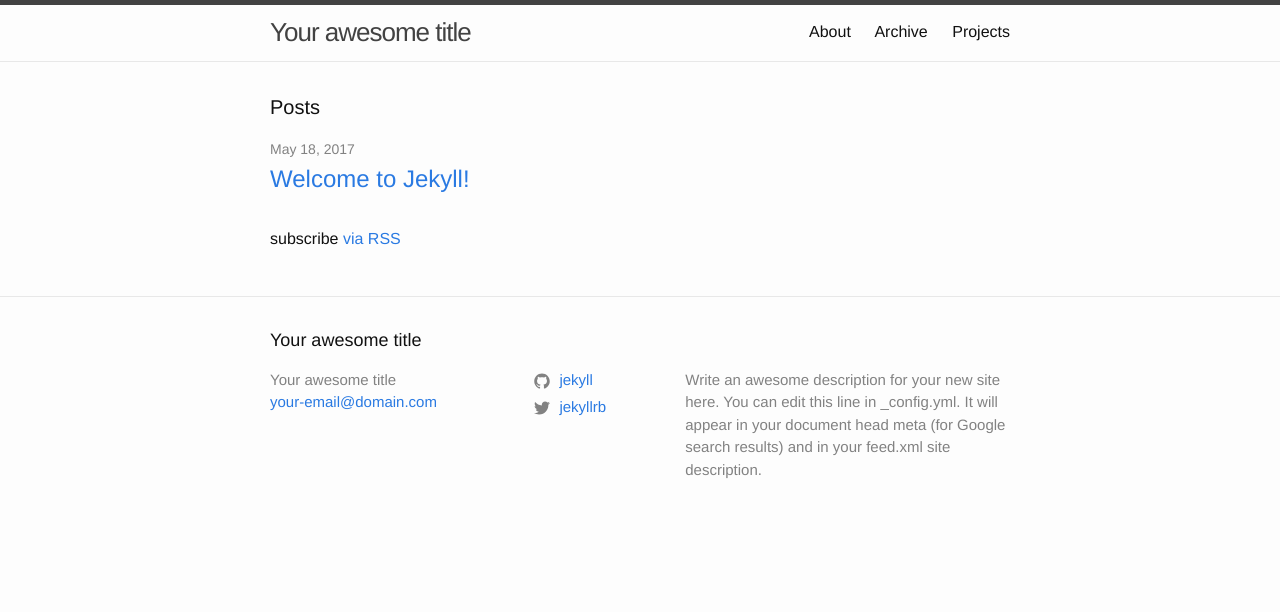
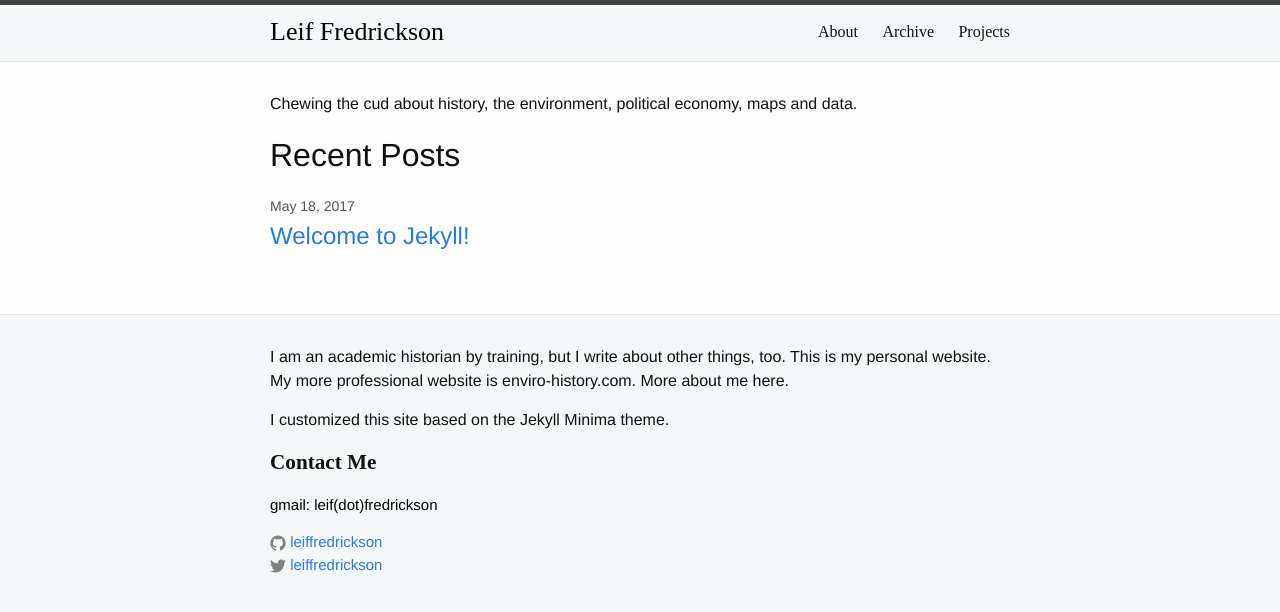
Before and after one commit to leiffredrickson/leiffredrickson, a Jekyll site: the page built from index.md, in a window 1280 px wide. Shown: the top 612 px of the page. Built offline with Jekyll 4.4.1, drawn with Linux system fonts in a browser that asks for light colours.

Commit message:
Customize CSS and some content

```diff
--- a/_config.yml
+++ b/_config.yml
@@ -13,16 +13,16 @@
 # you will see them accessed via {{ site.title }}, {{ site.email }}, and so on.
 # You can create any custom variable you would like, and they will be accessible
 # in the templates via {{ site.myvariable }}.
-title: Your awesome title
-email: your-email@domain.com
+title: Leif Fredrickson
+email:
 description: > # this means to ignore newlines until "baseurl:"
   Write an awesome description for your new site here. You can edit this
   line in _config.yml. It will appear in your document head meta (for
   Google search results) and in your feed.xml site description.
 baseurl: "" # the subpath of your site, e.g. /blog
-url: "" # the base hostname & protocol for your site, e.g. http://example.com
-twitter_username: jekyllrb
-github_username:  jekyll
+url: "http://leiffredrickson.github.io/leiffredrickson" # the base hostname & protocol for your site, e.g. http://example.com
+twitter_username: leiffredrickson
+github_username:  leiffredrickson
 
 # Build settings
 markdown: kramdown
--- a/_includes/footer.html
+++ b/_includes/footer.html
@@ -1,33 +1,19 @@
 <footer class="site-footer">
 
   <div class="wrapper">
-
-    <h2 class="footer-heading">{{ site.title | escape }}</h2>
+    <p>I am an academic historian by training, but I write about other things, too. This is my personal website. My more professional website is enviro-history.com. More about me here.</p>
+    <p>I customized this site based on the Jekyll Minima theme.</p>
+    <h2 class="footer-heading">Contact Me</h2>
 
     <div class="footer-col-wrapper">
       <div class="footer-col footer-col-1">
         <ul class="contact-list">
-          <li>
-            {% if site.author %}
-              {{ site.author | escape }}
-            {% else %}
-              {{ site.title | escape }}
-            {% endif %}
-            </li>
-            {% if site.email %}
-            <li><a href="mailto:{{ site.email }}">{{ site.email }}</a></li>
-            {% endif %}
-        </ul>
-      </div>
-
-      <div class="footer-col footer-col-2">
-        <ul class="social-media-list">
+            <li><p>gmail: leif(dot)fredrickson</p></li>
             {% if site.github_username %}
             <li>
               {% include icon-github.html username=site.github_username %}
             </li>
             {% endif %}
-
             {% if site.twitter_username %}
             <li>
               {% include icon-twitter.html username=site.twitter_username %}
@@ -36,10 +22,6 @@
         </ul>
       </div>
 
-      <div class="footer-col footer-col-3">
-        <p>{{ site.description | escape }}</p>
-      </div>
-    </div>
 
   </div>
 
--- a/_layouts/home.html
+++ b/_layouts/home.html
@@ -4,7 +4,8 @@ layout: default
 
 <div class="home">
 
-  <h1 class="page-heading">Posts</h1>
+  <p>Chewing the cud about history, the environment, political economy, maps and data.</p>
+  <h1 class="page-heading">Recent Posts</h1>
 
   {{ content }}
 
@@ -21,6 +22,4 @@ layout: default
     {% endfor %}
   </ul>
 
-  <p class="rss-subscribe">subscribe <a href="{{ "/feed.xml" | relative_url }}">via RSS</a></p>
-
 </div>
--- a/_layouts/page.html
+++ b/_layouts/page.html
@@ -4,7 +4,7 @@ layout: default
 <article class="post">
 
   <header class="post-header">
-    <h1 class="post-title">{{ page.title | escape }}</h1>
+    <h1 class="page-heading">{{ page.title | escape }}</h1>
   </header>
 
   <div class="post-content">
--- a/_sass/minima/_layout.scss
+++ b/_sass/minima/_layout.scss
@@ -5,6 +5,7 @@
   border-top: 5px solid $grey-color-dark;
   border-bottom: 1px solid $grey-color-light;
   min-height: $spacing-unit * 1.865;
+  background-color: #f4f8f9;
 
   // Positioning context for the mobile navigation icon
   position: relative;
@@ -12,15 +13,17 @@
 
 .site-title {
   @include relative-font-size(1.625);
-  font-weight: 300;
+  font-weight: 500;
   line-height: $base-line-height * $base-font-size * 2.25;
-  letter-spacing: -1px;
+  letter-spacing: 0px;
   margin-bottom: 0;
   float: left;
+  font-family: copperplate gothic;
+
 
   &,
   &:visited {
-    color: $grey-color-dark;
+    color: black;
   }
 }
 
@@ -39,6 +42,7 @@
   .page-link {
     color: $text-color;
     line-height: $base-line-height;
+    font-family: copperplate gothic;
 
     // Gaps between nav items, but not on the last one
     &:not(:last-child) {
@@ -108,11 +112,14 @@
 .site-footer {
   border-top: 1px solid $grey-color-light;
   padding: $spacing-unit 0;
+  background-color: #f4f8f9;
 }
 
 .footer-heading {
-  @include relative-font-size(1.125);
+  @include relative-font-size(1.325);
   margin-bottom: $spacing-unit / 2;
+  font-family:copperplate gothic;
+  font-weight: 550;
 }
 
 .contact-list,
@@ -137,16 +144,20 @@
 .footer-col-1 {
   width: -webkit-calc(35% - (#{$spacing-unit} / 2));
   width:         calc(35% - (#{$spacing-unit} / 2));
+  color:black;
+
 }
 
 .footer-col-2 {
   width: -webkit-calc(20% - (#{$spacing-unit} / 2));
   width:         calc(20% - (#{$spacing-unit} / 2));
+  color:black;
 }
 
 .footer-col-3 {
   width: -webkit-calc(45% - (#{$spacing-unit} / 2));
   width:         calc(45% - (#{$spacing-unit} / 2));
+  color:black
 }
 
 @include media-query($on-laptop) {
@@ -154,11 +165,13 @@
   .footer-col-2 {
     width: -webkit-calc(50% - (#{$spacing-unit} / 2));
     width:         calc(50% - (#{$spacing-unit} / 2));
+    color:black;
   }
 
   .footer-col-3 {
     width: -webkit-calc(100% - (#{$spacing-unit} / 2));
     width:         calc(100% - (#{$spacing-unit} / 2));
+    color:black;
   }
 }
 
@@ -180,7 +193,7 @@
 }
 
 .page-heading {
-  @include relative-font-size(1.25);
+  @include relative-font-size(2.0);
 }
 
 .post-list {
@@ -194,12 +207,13 @@
 
 .post-meta {
   font-size: $small-font-size;
-  color: $grey-color;
+  color: #555;
 }
 
 .post-link {
   display: block;
   @include relative-font-size(1.5);
+
 }
 
 
```
Lines whose indentation alone changed are shown as unchanged.
